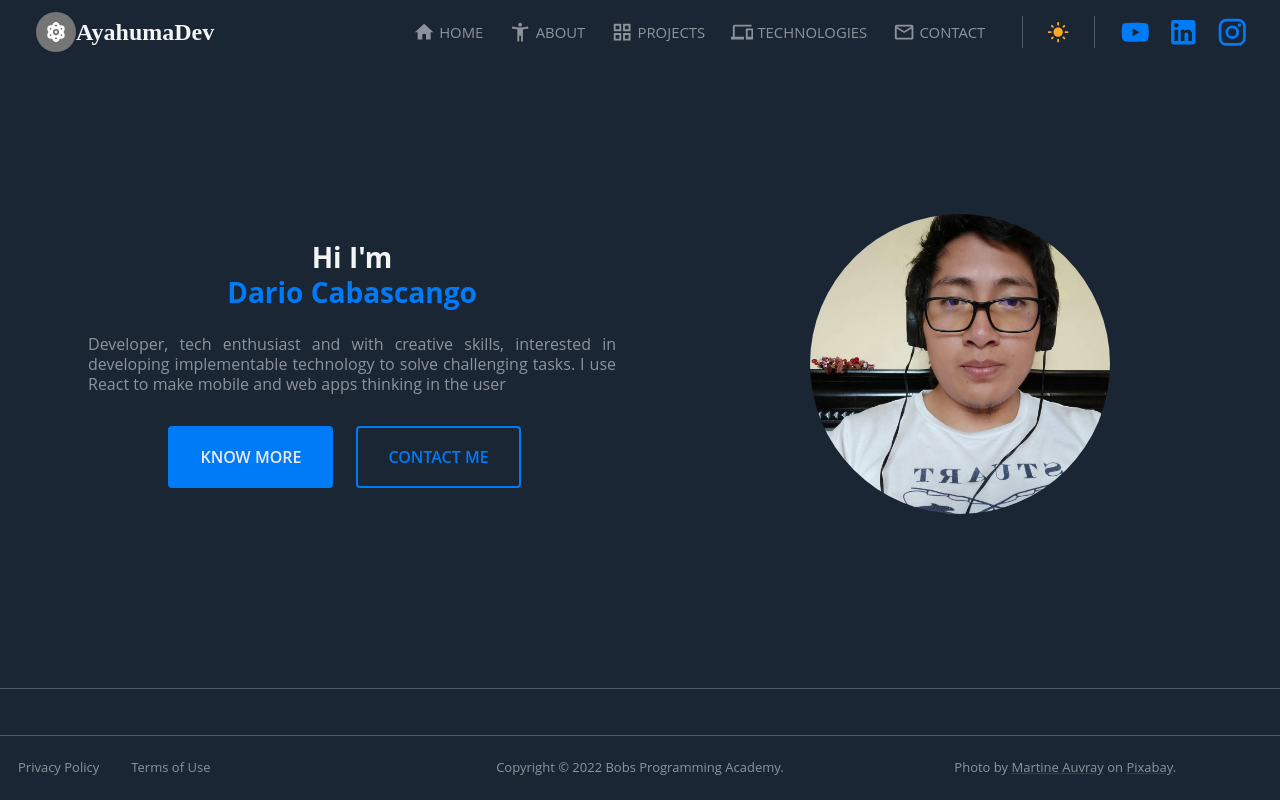
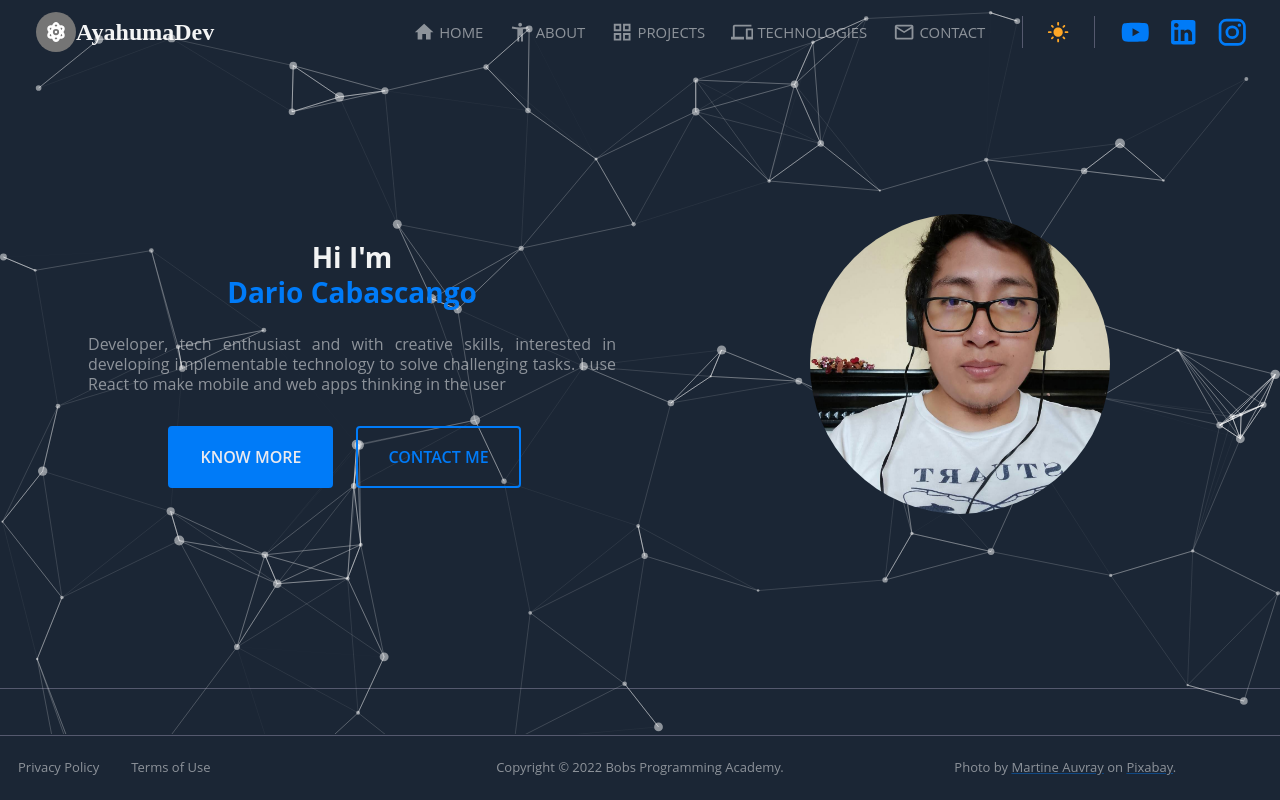
Before and after one commit to DarioCabas/portfolio, a Next.js app: page / in a window 1280 px wide. Shown: the top 800 px of the page. Built offline with nearby package versions, Linux system fonts and the light colour scheme.

Commit message:
add particles and edit navsidebar

```diff
--- a/package.json
+++ b/package.json
@@ -25,7 +25,9 @@
     "react": "18.2.0",
     "react-dom": "18.2.0",
     "react-lazy-load-image-component": "^1.5.5",
-    "react-leaflet": "^4.0.2"
+    "react-leaflet": "^4.0.2",
+    "react-particles": "^2.2.4",
+    "tsparticles": "^2.2.4"
   },
   "devDependencies": {
     "@types/aos": "^3.0.4",
--- /dev/null
+++ b/src/components/common/particles.tsx
@@ -0,0 +1,97 @@
+import { useTheme } from "@mui/material";
+import { useCallback } from "react";
+import Particles from "react-particles";
+import { loadFull } from "tsparticles";
+import type { Engine, Container } from "tsparticles-engine";
+
+export const ComponentParticles = () => {
+  const theme = useTheme();
+  const dark = theme.palette.mode;
+  console.log('darj', dark);
+  const particlesInit = useCallback(async (engine: Engine) => {
+    console.log(engine);
+
+    // you can initialize the tsParticles instance (engine) here, adding custom shapes or presets
+    // this loads the tsparticles package bundle, it's the easiest method for getting everything ready
+    // starting from v2 you can add only the features you need reducing the bundle size
+    await loadFull(engine);
+  }, []);
+
+  const particlesLoaded = useCallback(async (container: Container | undefined) => {
+    await console.log(container);
+  }, []);
+  return (
+    <Particles
+      id="tsparticles"
+      init={particlesInit}
+      loaded={particlesLoaded}
+      options={{
+        fpsLimit: 120,
+        interactivity: {
+          events: {
+            onClick: {
+              enable: true,
+              mode: "push",
+            },
+            onHover: {
+              enable: true,
+              mode: "repulse",
+            },
+            resize: true,
+          },
+          modes: {
+            push: {
+              quantity: 4,
+            },
+            repulse: {
+              distance: 200,
+              duration: 0.4,
+            },
+          },
+        },
+        particles: {
+          color: {
+            value: dark === 'dark' ? "#ffffff" : "#0d47a1",
+          },
+          links: {
+            color: dark === 'dark' ? "#ffffff" : "#0d47a1",
+            distance: 150,
+            enable: true,
+            opacity: 0.5,
+            width: 1,
+          },
+          collisions: {
+            enable: true,
+          },
+          move: {
+            direction: "none",
+            enable: true,
+            outModes: {
+              default: "bounce",
+            },
+            random: false,
+            speed: 6,
+            straight: false,
+          },
+          number: {
+            density: {
+              enable: true,
+              area: 800,
+            },
+            value: 80,
+          },
+          opacity: {
+            value: 0.5,
+          },
+          shape: {
+            type: "circle",
+          },
+          size: {
+            value: { min: 1, max: 5 },
+          },
+        },
+        detectRetina: true,
+      }}
+    />
+  );
+};
--- a/src/components/layout/main-sidebar.tsx
+++ b/src/components/layout/main-sidebar.tsx
@@ -11,18 +11,18 @@ import { useTheme } from '@mui/material/styles';
 import DevicesIcon from '@mui/icons-material/Devices';
 import EmailIcon from '@mui/icons-material/EmailOutlined';
 import HomeIcon from '@mui/icons-material/HomeOutlined';
-import InfoIcon from '@mui/icons-material/InfoOutlined';
 import InstagramIcon from '@mui/icons-material/Instagram';
 import LinkedInIcon from '@mui/icons-material/LinkedIn';
-import ListIcon from '@mui/icons-material/FormatListBulleted';
 import YouTubeIcon from '@mui/icons-material/YouTube';
+import GridViewIcon from '@mui/icons-material/GridView';
 // Font Awesome Icons
 import { library } from '@fortawesome/fontawesome-svg-core';
-import { faGraduationCap } from '@fortawesome/free-solid-svg-icons';
+import { faAtom} from '@fortawesome/free-solid-svg-icons';
 import { FontAwesomeIcon } from '@fortawesome/react-fontawesome';
-library.add(faGraduationCap);
+library.add(faAtom);
 
 import CustomButton from 'src/components/common/custom-button';
+import AccessibilityNew from '@mui/icons-material/AccessibilityNew';
 
 interface MainSidebarProps {
   onClose?: () => void;
@@ -49,24 +49,17 @@ const MainSidebar: FC<MainSidebarProps> = (props) => {
         }}
       >
         <Box sx={{ height: '100%', padding: 1 }}>
-          <Box width={1} paddingX={2} paddingY={1}>
+          <Box width={1} paddingX={0} paddingY={1}>
             <Link href='/' style={{ textDecoration: 'none' }}>
               <IconButton size='large' disabled>
                 <Avatar
-                  variant='rounded'
-                  sx={{
-                    backgroundColor: theme.palette.primary.main,
-                    height: 52,
-                    width: 52,
-                    marginRight: '15px'
-                  }}
                 >
                   <FontAwesomeIcon
-                    icon={faGraduationCap}
+                    icon={faAtom}
                     style={{
                       color: theme.palette.common.white,
-                      height: 30,
-                      width: 30
+                      height: 20,
+                      width: 20
                     }}
                   />
                 </Avatar>
@@ -81,7 +74,7 @@ const MainSidebar: FC<MainSidebarProps> = (props) => {
                   }}
                   flexGrow={1}
                 >
-                  Bobs Programming Academy
+                  AyahumaDev
                 </Typography>
               </IconButton>
             </Link>
@@ -95,14 +88,14 @@ const MainSidebar: FC<MainSidebarProps> = (props) => {
             <Box paddingY={1}>
               <CustomButton
                 href='#about'
-                icon={<InfoIcon />}
+                icon={<AccessibilityNew />}
                 text='About'
               />
             </Box>
             <Box paddingY={1}>
               <CustomButton
                 href='#projects'
-                icon={<ListIcon />}
+                icon={<GridViewIcon />}
                 text='Projects'
               />
             </Box>
@@ -125,7 +118,7 @@ const MainSidebar: FC<MainSidebarProps> = (props) => {
                 <IconButton
                   aria-label='YouTube'
                   color='primary'
-                  href='#'
+                  href='https://www.youtube.com/channel/UCh_p3UkcmtjVZqxrsbP_lvQ/featured'
                   target='_blank'
                 >
                   <YouTubeIcon fontSize='large' />
@@ -133,7 +126,7 @@ const MainSidebar: FC<MainSidebarProps> = (props) => {
                 <IconButton
                   aria-label='LinkedIn'
                   color='primary'
-                  href='#'
+                  href='https://www.linkedin.com/in/dario-cabascango-9724431a3/'
                   target='_blank'
                 >
                   <LinkedInIcon fontSize='large' />
--- a/src/components/portfolio/home-hero.tsx
+++ b/src/components/portfolio/home-hero.tsx
@@ -11,6 +11,7 @@ import useMediaQuery from '@mui/material/useMediaQuery';
 import { useTheme } from '@mui/material/styles';
 
 import HeroButtons from 'src/components/common/hero-buttons';
+import { ComponentParticles } from '../common/particles';
 
 const HomeHero: FC = () => {
   const theme = useTheme();
@@ -24,7 +25,7 @@ const HomeHero: FC = () => {
       <Box sx={{ width: 1, height: 1 }}>
         <Container
           sx={{
-            maxWidth: '100%'
+            maxWidth: '100%',
           }}
         >
           <Box
--- a/src/pages/index.tsx
+++ b/src/pages/index.tsx
@@ -1,5 +1,6 @@
 import type { NextPage } from 'next'
 import Head from 'next/head'
+import { ComponentParticles } from 'src/components/common/particles'
 import About from 'src/components/portfolio/about'
 import Contact from 'src/components/portfolio/contact'
 import HomeHero from 'src/components/portfolio/home-hero'
@@ -15,6 +16,7 @@ const Home: NextPage = () => {
         </title>
       </Head>
       <main>
+        <ComponentParticles />
         <HomeHero />
         <About />
         <Projects />
```
Also changed, not shown: 1 other file (tests, documents, lock files or other folders).
